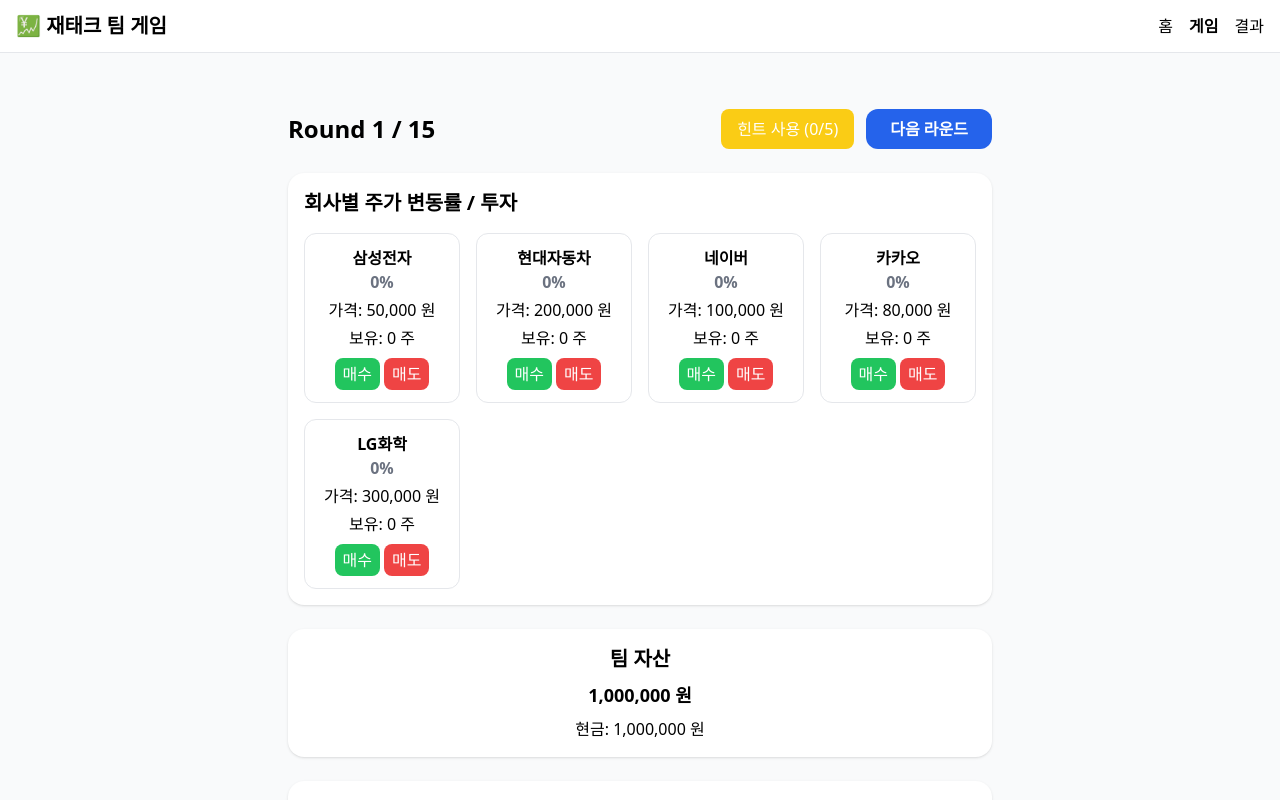
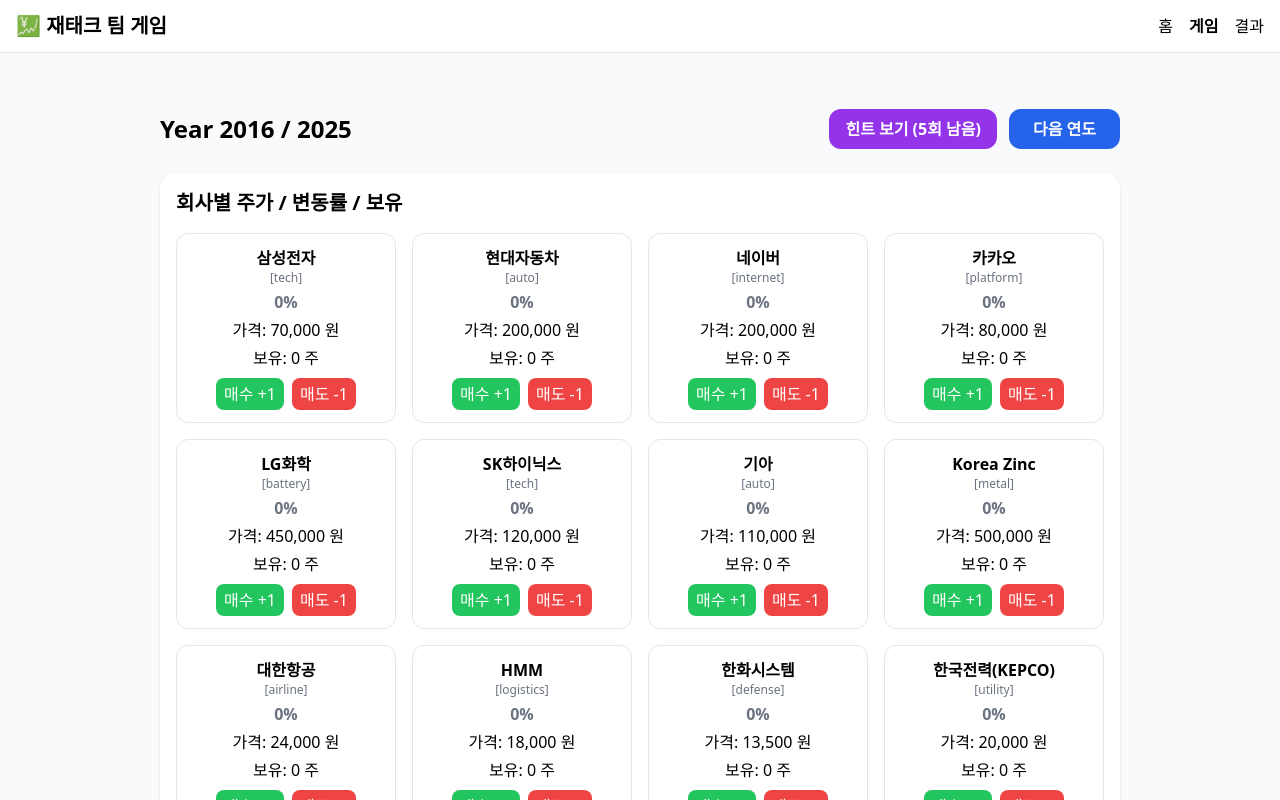
Before and after one commit to seonyeong1111/eco-effect, a React (Vite) app: page /game in a window 1280 px wide. Shown: the top 800 px of the page. Built offline with nearby package versions, Linux system fonts and the light colour scheme.

Commit message:
feat: 년도와 회사 종목 수 추가

```diff
--- a/src/pages/Game.jsx
+++ b/src/pages/Game.jsx
@@ -1,4 +1,4 @@
-import React, { useState, useEffect } from "react";
+import React, { useMemo, useState } from "react";
 import { useNavigate } from "react-router-dom";
 import {
   LineChart,
@@ -10,164 +10,344 @@
   ResponsiveContainer,
 } from "recharts";
 
-const companies = [
-  { id: 1, name: "삼성전자", basePrice: 50000 },
-  { id: 2, name: "현대자동차", basePrice: 200000 },
-  { id: 3, name: "네이버", basePrice: 100000 },
-  { id: 4, name: "카카오", basePrice: 80000 },
-  { id: 5, name: "LG화학", basePrice: 300000 },
+/**
+ * ===============================
+ * 1) 종목 정의 (원래 5개 포함 + 확장 15개 유지)
+ *    - id: 고유값
+ *    - basePrice: 시작 가격(원)
+ *    - sector: 연도별 시나리오 바이어스 적용 섹터
+ * ===============================
+ */
+const initialCompanies = [
+  { id: 1, name: "삼성전자", basePrice: 70000, sector: "tech" },
+  { id: 2, name: "현대자동차", basePrice: 200000, sector: "auto" },
+  { id: 3, name: "네이버", basePrice: 200000, sector: "internet" },
+  { id: 4, name: "카카오", basePrice: 80000, sector: "platform" },
+  { id: 5, name: "LG화학", basePrice: 450000, sector: "battery" },
+  { id: 6, name: "SK하이닉스", basePrice: 120000, sector: "tech" },
+  { id: 7, name: "기아", basePrice: 110000, sector: "auto" },
+  { id: 8, name: "Korea Zinc", basePrice: 500000, sector: "metal" },
+  { id: 9, name: "대한항공", basePrice: 24000, sector: "airline" },
+  { id: 10, name: "HMM", basePrice: 18000, sector: "logistics" },
+  { id: 11, name: "한화시스템", basePrice: 13500, sector: "defense" },
+  { id: 12, name: "한국전력(KEPCO)", basePrice: 20000, sector: "utility" },
+  { id: 13, name: "KB금융", basePrice: 52000, sector: "bank" },
+  { id: 14, name: "셀트리온", basePrice: 170000, sector: "bio" },
+  { id: 15, name: "KOSPI ETF", basePrice: 30000, sector: "etf" },
 ];
+
+/**
+ * ===============================
+ * 2) 10년(2016~2025) 시나리오
+ *    - baseVol: 연간 변동성 정도(±X%)
+ *    - tilts: 섹터별 기대방향/강도
+ *    - hint: 해당 연도 요약(힌트)
+ * ===============================
+ */
+const SCENARIOS = {
+  2016: {
+    baseVol: 12,
+    tilts: {
+      internet: { direction: "up", magnitude: "low" },
+      platform: { direction: "up", magnitude: "low" },
+      auto: { direction: "down", magnitude: "low" },
+    },
+    hint: "완만한 성장, 온라인 비즈 강세 시작. 자동차 변동성 유의.",
+  },
+  2017: {
+    baseVol: 13,
+    tilts: {
+      tech: { direction: "up", magnitude: "high" }, // 반도체 슈퍼사이클
+      battery: { direction: "up", magnitude: "low" },
+    },
+    hint: "반도체 슈퍼사이클: Tech 강세, 2차전지 관심.",
+  },
+  2018: {
+    baseVol: 15,
+    tilts: {
+      tech: { direction: "down", magnitude: "mid" }, // 무역분쟁/조정
+      auto: { direction: "down", magnitude: "low" },
+      defense: { direction: "up", magnitude: "low" },
+    },
+    hint: "무역분쟁 영향: 성장주 조정, 방산 방어력.",
+  },
+  2019: {
+    baseVol: 11,
+    tilts: {
+      internet: { direction: "up", magnitude: "low" },
+      platform: { direction: "up", magnitude: "low" },
+      airline: { direction: "up", magnitude: "low" },
+      logistics: { direction: "up", magnitude: "low" },
+    },
+    hint: "완만한 회복: 온라인, 항공/물류 개선.",
+  },
+  2020: {
+    baseVol: 18,
+    tilts: {
+      bio: { direction: "up", magnitude: "high" },
+      internet: { direction: "up", magnitude: "mid" },
+      platform: { direction: "up", magnitude: "mid" },
+      airline: { direction: "down", magnitude: "high" },
+      logistics: { direction: "down", magnitude: "mid" },
+      auto: { direction: "down", magnitude: "mid" },
+      etf: { direction: "down", magnitude: "mid" },
+    },
+    hint: "팬데믹 충격: 바이오/온라인 강세, 여행·운송 약세.",
+  },
+  2021: {
+    baseVol: 12,
+    tilts: {
+      airline: { direction: "up", magnitude: "mid" },
+      logistics: { direction: "up", magnitude: "low" },
+      auto: { direction: "up", magnitude: "low" },
+      bio: { direction: "down", magnitude: "low" },
+    },
+    hint: "회복 국면 & 항공 M&A: 항공/운송 회복.",
+  },
+  2022: {
+    baseVol: 16,
+    tilts: {
+      tech: { direction: "down", magnitude: "mid" },
+      internet: { direction: "down", magnitude: "low" },
+      platform: { direction: "down", magnitude: "low" },
+      utility: { direction: "up", magnitude: "low" },
+      bank: { direction: "up", magnitude: "low" },
+      etf: { direction: "down", magnitude: "mid" },
+    },
+    hint: "긴축/인플레: 성장주 약세, 방어·금융 선방.",
+  },
+  2023: {
+    baseVol: 13,
+    tilts: {
+      tech: { direction: "up", magnitude: "mid" }, // AI/반도체 투자
+      battery: { direction: "up", magnitude: "low" },
+      metal: { direction: "up", magnitude: "low" },
+    },
+    hint: "AI/반도체 투자 모멘텀: 밸류체인 우호적.",
+  },
+  2024: {
+    baseVol: 12,
+    tilts: {
+      bank: { direction: "down", magnitude: "low" }, // 규제/공매도 이슈
+      metal: { direction: "up", magnitude: "low" }, // 지배구조/인수전 테마
+      etf: { direction: "down", magnitude: "low" },
+    },
+    hint: "규제·지배구조 변수: 금융 변동, 소재 테마.",
+  },
+  2025: {
+    baseVol: 15,
+    tilts: {
+      tech: { direction: "up", magnitude: "high" }, // AI 수요
+      defense: { direction: "up", magnitude: "mid" }, // 지정학
+      etf: { direction: "down", magnitude: "mid" }, // 지수 변동성 확대
+    },
+    hint: "AI·지정학: 반도체 강세, 방산 수요, 지수 변동성 확대.",
+  },
+};
+
+function tiltShift(mag) {
+  switch (mag) {
+    case "high":
+      return 10;
+    case "mid":
+      return 6;
+    case "low":
+    default:
+      return 3;
+  }
+}
+
+function round2(n) {
+  return Math.round(n * 100) / 100;
+}
+
+/** 연도/섹터 기반 확률적 변동률(%) 생성 */
+function genYearlyChangePct(sector, year) {
+  const sc = SCENARIOS[year];
+  const baseVol = sc?.baseVol ?? 12;
+  const base = (Math.random() * 2 - 1) * baseVol; // 균등 [-baseVol, +baseVol]
+  const tilt = sc?.tilts?.[sector];
+
+  if (!tilt) return round2(base);
+
+  const shift = tiltShift(tilt.magnitude) * (tilt.direction === "up" ? 1 : -1);
+  // 확률적 기울기: base 0.7 + tilted 0.3
+  const mixed = 0.7 * base + 0.3 * (base + shift);
+  // 꼬리 위험 약간
+  const tailKick = Math.random() < 0.1 ? (tilt.direction === "up" ? 2 : -2) : 0;
+
+  return round2(mixed + tailKick);
+}
 
 export default function Game() {
   const navigate = useNavigate();
-  const totalRounds = 15;
 
-  const [round, setRound] = useState(1);
-  const [cash, setCash] = useState(1000000);
+  // ✅ 10년: 2016~2025
+  const YEARS = useMemo(
+    () => Array.from({ length: 10 }, (_, i) => 2016 + i),
+    []
+  );
+  const totalYears = YEARS.length;
+
+  // 상태
+  const [companies] = useState(initialCompanies);
+  const [yearIndex, setYearIndex] = useState(0); // 0 => 2016
+  const year = YEARS[yearIndex];
+
+  const [cash, setCash] = useState(1_000_000); // 초기 현금
   const [holdings, setHoldings] = useState(
-    companies.reduce((acc, c) => ({ ...acc, [c.id]: 0 }), {})
+    companies.reduce((acc, c) => ((acc[c.id] = 0), acc), {})
   );
   const [prices, setPrices] = useState(
-    companies.reduce((acc, c) => ({ ...acc, [c.id]: c.basePrice }), {})
+    companies.reduce((acc, c) => ((acc[c.id] = c.basePrice), acc), {})
   );
   const [changes, setChanges] = useState(
-    companies.reduce((acc, c) => ({ ...acc, [c.id]: 0 }), {})
+    companies.reduce((acc, c) => ((acc[c.id] = 0), acc), {})
   );
 
-  // 힌트 관련
-  const [hintCount, setHintCount] = useState(0);
+  // 힌트(최대 5회 사용)
+  const [hintCount, setHintCount] = useState(5);
   const [showHint, setShowHint] = useState(false);
-  const maxHints = 5;
-  const hints = [
-    "IT 산업 성장 예상",
-    "자동차 산업 회복 가능성",
-    "금리 인상 가능성",
-    "친환경 관련 투자 유망",
-    "AI 기술 기업 상승 가능성",
-  ];
+  const hintText = SCENARIOS[year]?.hint ?? "해당 연도 시나리오 정보 없음";
 
-  // ✅ 총자산 기록
+  // 총자산
+  const totalAssets =
+    cash +
+    companies.reduce(
+      (sum, c) => sum + (holdings[c.id] || 0) * (prices[c.id] || 0),
+      0
+    );
+
+  // 자산 히스토리(그래프)
   const [assetHistory, setAssetHistory] = useState([
-    { round: 1, totalAssets: 1000000 },
+    { year: YEARS[0], totalAssets: 1_000_000 },
   ]);
 
-  const handleUseHint = () => {
-    if (hintCount >= maxHints) {
-      alert("힌트는 최대 5회만 사용 가능합니다!");
+  // 매수/매도
+  const handleBuy = (companyId) => {
+    const price = prices[companyId];
+    if (cash < price) {
+      alert("현금이 부족합니다!");
       return;
     }
-    setHintCount(hintCount + 1);
-    setShowHint(true);
-  };
-
-  const handleBuy = (companyId) => {
-    const price = prices[companyId];
-    if (cash >= price) {
-      setCash(cash - price);
-      setHoldings({ ...holdings, [companyId]: holdings[companyId] + 1 });
-    } else {
-      alert("현금이 부족합니다!");
-    }
+    setCash((v) => v - price);
+    setHoldings((prev) => ({ ...prev, [companyId]: prev[companyId] + 1 }));
   };
 
   const handleSell = (companyId) => {
-    if (holdings[companyId] > 0) {
-      setCash(cash + prices[companyId]);
-      setHoldings({ ...holdings, [companyId]: holdings[companyId] - 1 });
-    } else {
+    if ((holdings[companyId] || 0) <= 0) {
       alert("보유 주식이 없습니다!");
+      return;
     }
+    const price = prices[companyId];
+    setCash((v) => v + price);
+    setHoldings((prev) => ({ ...prev, [companyId]: prev[companyId] - 1 }));
   };
 
-  const handleNextRound = () => {
+  // 힌트 사용
+  const handleUseHint = () => {
+    if (hintCount <= 0) return;
+    setShowHint(true);
+    setHintCount((n) => n - 1);
+  };
+
+  // 다음 연도
+  const handleNextYear = () => {
+    // 현재 연도(year)에 대한 수익률 계산 → 가격 갱신
     const newPrices = {};
     const newChanges = {};
     companies.forEach((c) => {
-      const changePercent = parseFloat((Math.random() * 40 - 20).toFixed(2));
-      newPrices[c.id] = Math.max(
+      const pct = genYearlyChangePct(c.sector, year);
+      const next = Math.max(
         1000,
-        Math.round(prices[c.id] * (1 + changePercent / 100))
+        Math.round((prices[c.id] || 0) * (1 + pct / 100))
       );
-      newChanges[c.id] = changePercent;
+      newPrices[c.id] = next;
+      newChanges[c.id] = pct;
     });
+
     setPrices(newPrices);
     setChanges(newChanges);
 
+    // 연도 종료 시점 자산 기록
     const newTotalAssets =
       cash +
-      companies.reduce((sum, c) => sum + holdings[c.id] * newPrices[c.id], 0);
+      companies.reduce(
+        (sum, c) => sum + (holdings[c.id] || 0) * newPrices[c.id],
+        0
+      );
 
-    // 자산 기록 업데이트
-    setAssetHistory([
-      ...assetHistory,
-      { round: round + 1, totalAssets: newTotalAssets },
-    ]);
+    setAssetHistory((prev) => {
+      const exists = prev.some((d) => d.year === year);
+      const nextArr = exists
+        ? prev.map((d) =>
+            d.year === year ? { ...d, totalAssets: newTotalAssets } : d
+          )
+        : [...prev, { year, totalAssets: newTotalAssets }];
+      return nextArr.sort((a, b) => a.year - b.year);
+    });
 
-    if (round >= totalRounds) {
+    // 마지막 연도였으면 결과 이동
+    if (yearIndex >= totalYears - 1) {
       navigate("/result", { state: { assets: newTotalAssets } });
-    } else {
-      setRound(round + 1);
-      setShowHint(false);
+      return;
     }
+
+    // 다음 연도로
+    setYearIndex((i) => i + 1);
+    setShowHint(false);
   };
 
-  const totalAssets =
-    cash + companies.reduce((sum, c) => sum + holdings[c.id] * prices[c.id], 0);
-
   return (
-    <div className="p-6 md:p-8 space-y-6 max-w-screen-md mx-auto">
-      {/* 라운드 정보 & 버튼 */}
+    <div className="p-6 md:p-8 space-y-6 max-w-screen-lg mx-auto">
+      {/* 상단: 현재 연도 / 버튼 */}
       <div className="flex flex-col sm:flex-row justify-between items-center gap-3">
         <h1 className="text-2xl font-bold">
-          Round {round} / {totalRounds}
+          Year {year} / {YEARS[totalYears - 1]}
         </h1>
         <div className="flex gap-3 flex-wrap">
           <button
             onClick={handleUseHint}
-            disabled={hintCount >= maxHints}
-            className="px-4 py-2 bg-yellow-400 text-white rounded-lg"
+            disabled={hintCount <= 0}
+            className={`px-4 py-2 rounded-xl font-semibold ${
+              hintCount > 0
+                ? "bg-purple-600 hover:bg-purple-700 text-white"
+                : "bg-gray-400 text-white cursor-not-allowed"
+            }`}
           >
-            힌트 사용 ({hintCount}/{maxHints})
+            힌트 보기 ({hintCount}회 남음)
           </button>
           <button
-            onClick={handleNextRound}
+            onClick={handleNextYear}
             className="px-6 py-2 bg-blue-600 text-white rounded-xl hover:bg-blue-700 font-semibold"
           >
-            {round >= totalRounds ? "최종 결과 보기" : "다음 라운드"}
+            {yearIndex >= totalYears - 1 ? "최종 결과 보기" : "다음 연도"}
           </button>
         </div>
       </div>
 
-      {/* 힌트 모달 */}
+      {/* 힌트 박스 (사용 시에만 노출) */}
       {showHint && (
-        <div className="fixed inset-0 flex items-center justify-center bg-black/50 z-50">
-          <div className="bg-white p-6 rounded-xl shadow-lg w-96 text-center">
-            <h2 className="text-xl font-bold mb-4">💡 투자 힌트</h2>
-            <p className="text-gray-700 mb-4">
-              {hints[Math.floor(Math.random() * hints.length)]}
-            </p>
-            <button
-              className="px-4 py-2 bg-blue-600 text-white rounded-lg"
-              onClick={() => setShowHint(false)}
-            >
-              닫기
-            </button>
+        <div className="bg-yellow-50 border border-yellow-200 p-4 rounded-xl">
+          <div className="font-semibold text-yellow-800">해당 연도 힌트</div>
+          <div className="text-yellow-700">{hintText}</div>
+          <div className="text-xs text-yellow-700 mt-2">
+            * 힌트는 총 5회까지 사용할 수 있어요.
           </div>
         </div>
       )}
 
-      {/* 회사별 주식 / 변동률 */}
+      {/* 회사 카드 */}
       <div className="bg-white p-4 rounded-2xl shadow space-y-4">
-        <h2 className="text-xl font-semibold mb-2">
-          회사별 주가 변동률 / 투자
-        </h2>
-        <div className="grid grid-cols-1 sm:grid-cols-2 md:grid-cols-4 gap-4 text-center">
+        <h2 className="text-xl font-semibold">회사별 주가 / 변동률 / 보유</h2>
+        <div className="grid grid-cols-1 sm:grid-cols-2 md:grid-cols-4 gap-4">
           {companies.map((c) => (
             <div
               key={c.id}
-              className="border rounded-xl p-3 flex flex-col items-center"
+              className="border rounded-xl p-3 flex flex-col items-center text-center"
             >
               <span className="font-semibold">{c.name}</span>
+              <span className="text-xs text-gray-500 mb-1">[{c.sector}]</span>
               <span
                 className={`font-bold ${
                   changes[c.id] > 0
@@ -182,19 +362,21 @@
               <span className="mt-1">
                 가격: {prices[c.id].toLocaleString()} 원
               </span>
-              <span className="mt-1">보유: {holdings[c.id]} 주</span>
-              <div className="flex flex-col sm:flex-row gap-1 mt-2">
+              <span className="mt-1">
+                보유: {(holdings[c.id] || 0).toLocaleString()} 주
+              </span>
+              <div className="flex gap-2 mt-2">
                 <button
                   onClick={() => handleBuy(c.id)}
                   className="px-2 py-1 bg-green-500 text-white rounded-lg"
                 >
-                  매수
+                  매수 +1
                 </button>
                 <button
                   onClick={() => handleSell(c.id)}
                   className="px-2 py-1 bg-red-500 text-white rounded-lg"
                 >
-                  매도
+                  매도 -1
                 </button>
               </div>
             </div>
@@ -209,30 +391,27 @@
         <p>현금: {cash.toLocaleString()} 원</p>
       </div>
 
-      {/* ✅ 총자산 그래프 */}
+      {/* 총자산 그래프 */}
       <div className="bg-white p-4 rounded-2xl shadow">
         <h2 className="text-xl font-semibold mb-2">총자산 그래프</h2>
         <ResponsiveContainer width="100%" height={300}>
-          <LineChart data={assetHistory}>
+          <LineChart data={[...assetHistory].sort((a, b) => a.year - b.year)}>
             <CartesianGrid strokeDasharray="3 3" />
-            <XAxis
-              dataKey="round"
-              label={{ value: "Round", position: "insideBottom", offset: -5 }}
+            <XAxis dataKey="year" />
+            <YAxis
+              tickFormatter={(v) => `${Math.round(v / 1000)}k`}
+              width={70}
             />
-            <YAxis
-              label={{
-                value: "총자산",
-                angle: -90,
-                position: "insideLeft",
-                offset: 10,
-              }}
+            <Tooltip
+              formatter={(value) => `${Number(value).toLocaleString()} 원`}
+              labelFormatter={(label) => `${label}년`}
             />
-            <Tooltip formatter={(value) => value.toLocaleString() + " 원"} />
             <Line
               type="monotone"
               dataKey="totalAssets"
               stroke="#8884d8"
               strokeWidth={2}
+              dot
             />
           </LineChart>
         </ResponsiveContainer>
```
